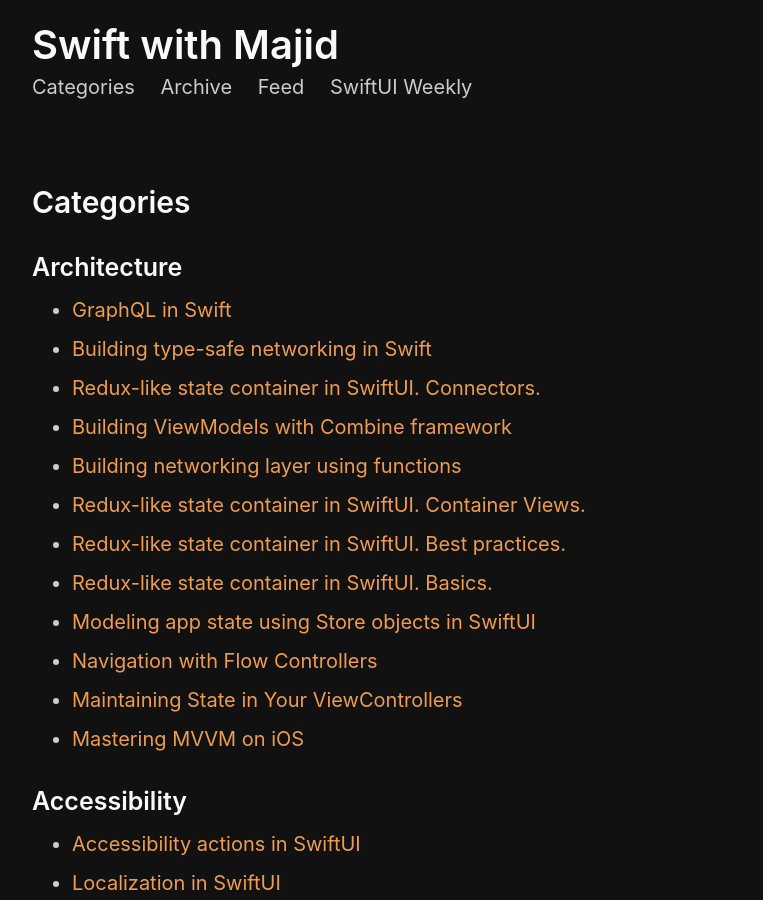
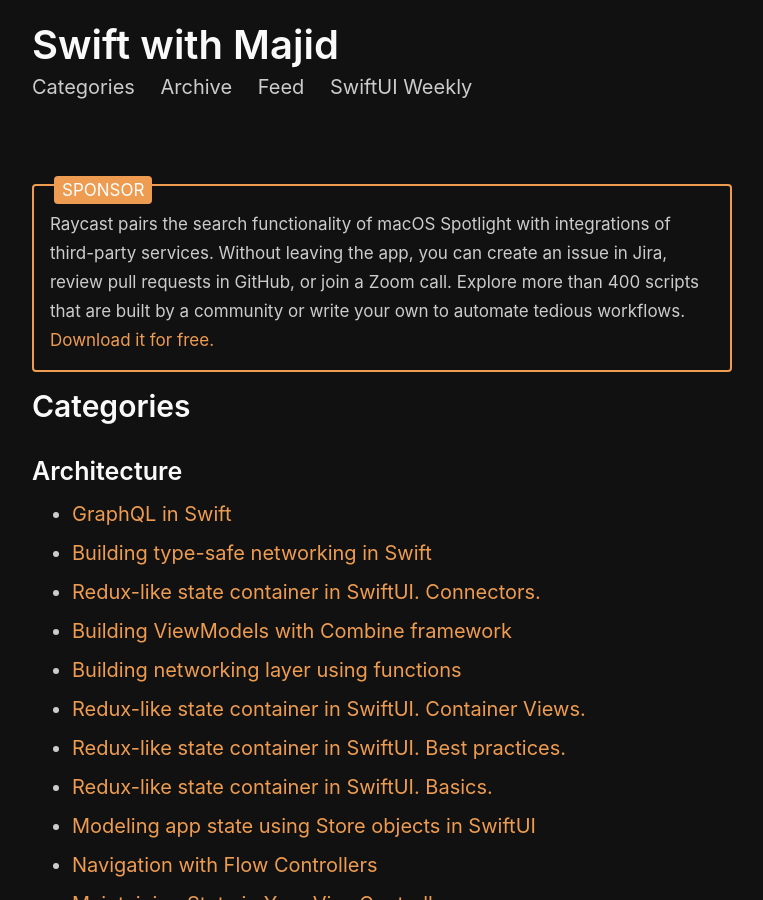
Before and after one commit to mecid/mecid.github.io, a Jekyll site: the page built from categories.html, in a window 1280 px wide and 900 px high. Shown: the whole window, without its empty margins (258-1021 px from the left). Built offline with Jekyll 4.4.1, drawn with Linux system fonts in a browser that asks for light colours.

Commit message:
raycast sponsorship banner enabled

```diff
--- a/_includes/friends.html
+++ b/_includes/friends.html
@@ -1,5 +1,5 @@
-<!-- <div class="ads">
+<div class="ads">
     <span>
         Raycast pairs the search functionality of macOS Spotlight with integrations of third-party services. Without leaving the app, you can create an issue in Jira, review pull requests in GitHub, or join a Zoom call. Explore more than 400 scripts that are built by a community or write your own to automate tedious workflows. <a href="https://raycast.com/?utm_source=majid&utm_campaign=wwdc_2021">Download it for free.</a>
     </span>
-</div> -->
+</div>
```
